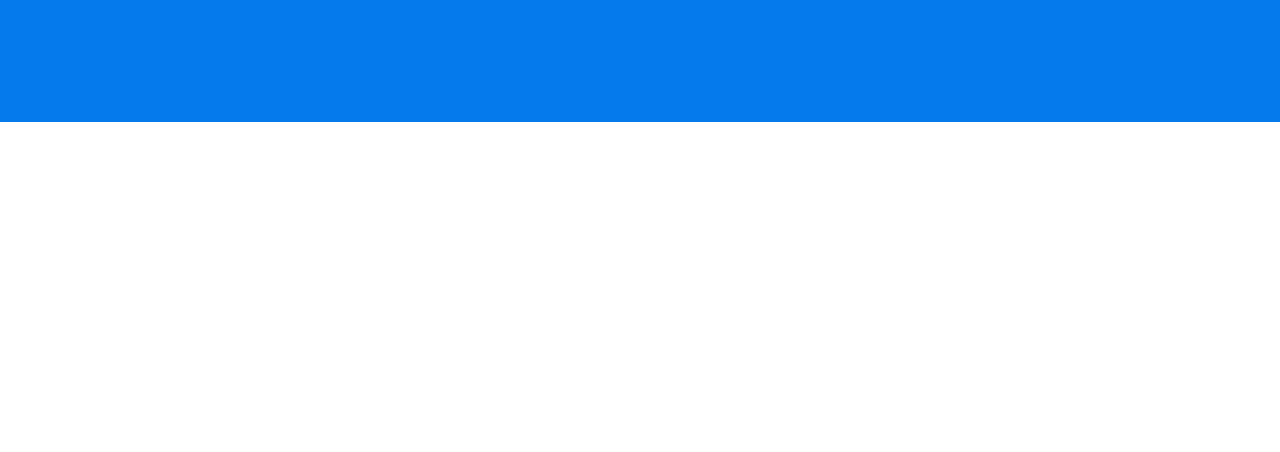
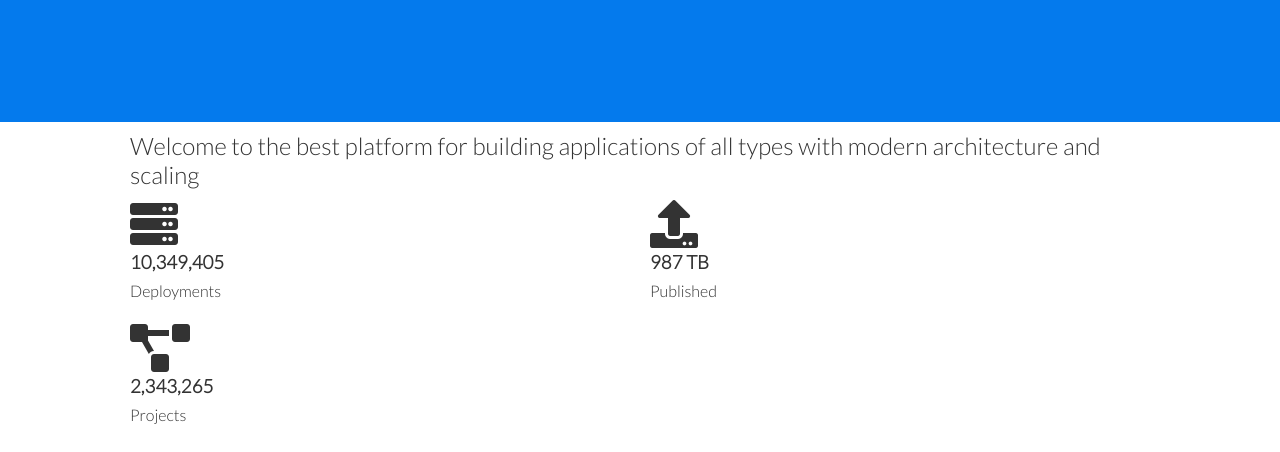
Before and after one commit to Zakey-Pilot/responsive-site, a website: page index.html in a window 1280 px wide. Shown: the part 348-800 px from the top of the page. Drawn offline with Linux system fonts and the light colour scheme.

Commit message:
Add statistics section

```diff
--- a/index.html
+++ b/index.html
@@ -3,6 +3,7 @@
   <head>
     <meta charset="UTF-8" />
     <meta name="viewport" content="width=device-width, initial-scale=1.0" />
+    <meta name="description" content="A project focused on rebuilding a responsive design tutorial while learning and applying best practices in project planning, Agile methodology, Git, and teamwork.">
     <link rel="icon" type="image/svg+xml" href="./client/assets/favicon.ico" />
     <link
       rel="stylesheet"
@@ -10,8 +11,8 @@
       integrity="sha512-+4zCK9k+qNFUR5X+cKL9EIR+ZOhtIloNl9GIKS57V1MyNsYpYcUrUeQc9vNfzsWfV28IaLL3i96P9sdNyeRssA=="
       crossorigin="anonymous"
     />
+    <link href="./styles/utilities.css" rel="stylesheet" />
     <link href="./styles/index.css" rel="stylesheet" />
-    <link href="./styles/utilities.css" rel="stylesheet" />
     <title>Loruki | Cloud Hosting For Everyone!</title>
   </head>
 
@@ -34,5 +35,31 @@
         </div>
       </div>
     </section>
+
+    <section class="statistics-section">
+      <div class="container">
+        <h2 class="statistics-head text-center">
+          Welcome to the best platform for building applications of all types
+          with modern architecture and scaling
+        </h2>
+        <div class="grid grid-3 my-4 text-center">
+          <div class="">
+            <i class="fas fa-server fa-3x"></i>
+            <h3>10,349,405</h3>
+            <p class="text-secondary">Deployments</p>
+          </div>
+          <div class="">
+            <i class="fas fa-upload fa-3x"></i>
+            <h3>987 TB</h3>
+            <p class="text-secondary">Published</p>
+          </div>
+          <div class="">
+            <i class="fas fa-project-diagram fa-3x"></i>
+            <h3>2,343,265</h3>
+            <p class="text-secondary">Projects</p>
+          </div>
+        </div>
+      </div>
+    </section>
   </body>
 </html>
```
